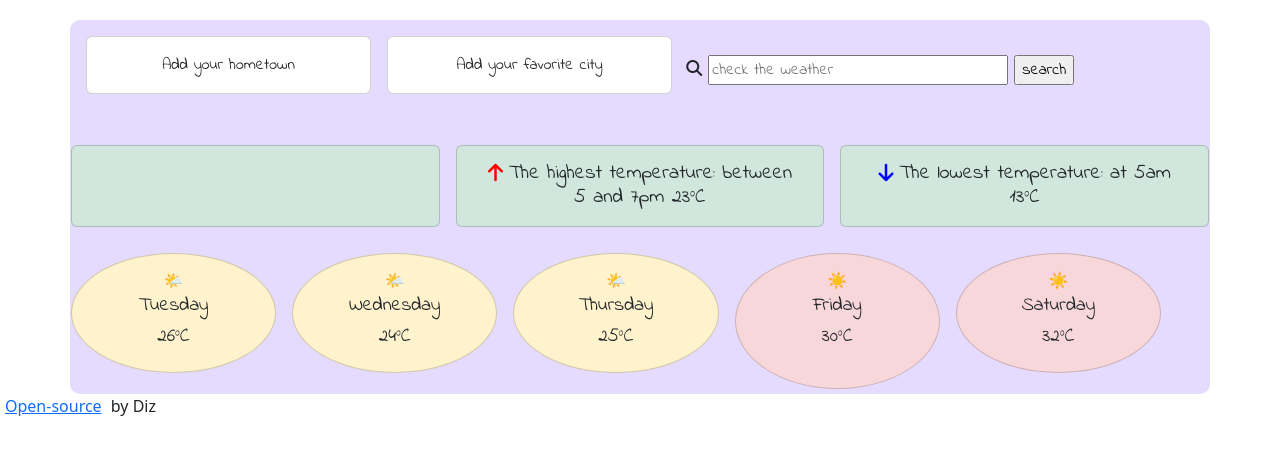
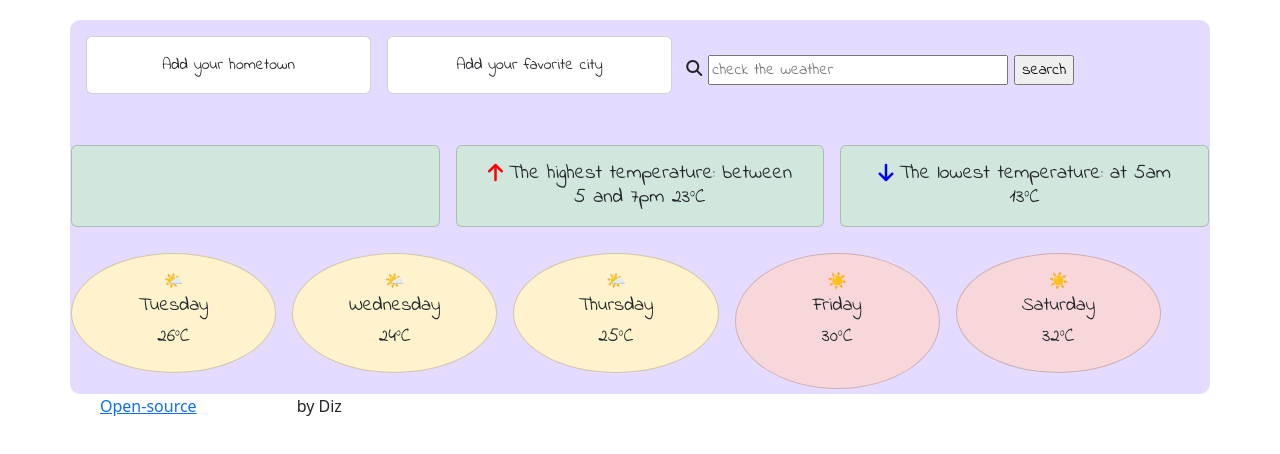
Before and after one commit to DiZlaB/homework-w6, a plain HTML site: page index.html in a window 1280 px wide. Shown: the top 454 px of the page. Drawn offline with nearby package versions, Linux system fonts and the light colour scheme.

Commit message:
corection

```diff
--- a/style.css
+++ b/style.css
@@ -55,6 +55,5 @@ h6 {
 }
 
 .source {
-  margin: 5px;
-  left: 50px
+  margin: 100px;
 }
```
Also changed, not shown: index.html (+1 -1 lines).
